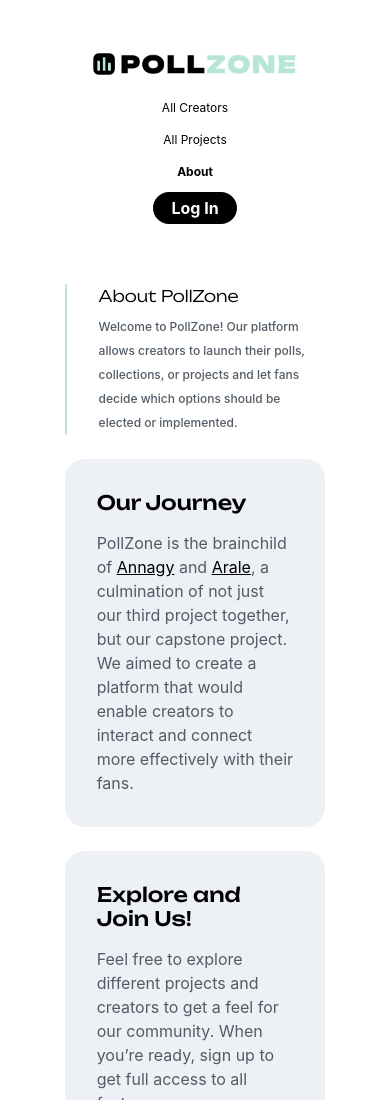
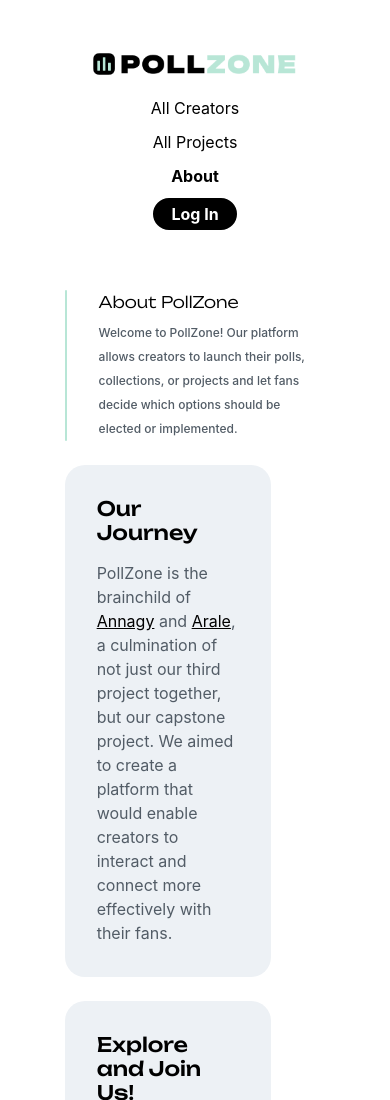
Before and after one commit to justArale/pollzone-client, a React (Vite) app: page /about in a window 390 px wide. Shown: the top 1100 px of the page. Built offline with nearby package versions, Linux system fonts and the light colour scheme; no server answers.

Commit message:
responsive design

```diff
--- a/src/App.css
+++ b/src/App.css
@@ -1,6 +1,5 @@
 .page {
   height: 100%;
-  width: 73vw;
   display: flex;
   flex-direction: column;
   gap: 48px;
--- a/src/components/Navbar.css
+++ b/src/components/Navbar.css
@@ -77,14 +77,4 @@
     flex-direction: column;
     gap: 10px;
   }
-
-  .linkNavbar {
-    font-size: var(--font-size-small);
-  }
 }
-
-@media (max-width: 480px) {
-  .pageWrapper {
-    gap: 8px;
-  }
-}
--- a/src/components/ProjectDetailPage.css
+++ b/src/components/ProjectDetailPage.css
@@ -224,35 +224,28 @@
 }
 
 @media (max-width: 768px) {
-  .PollDetails {
+  .optionsContainer {
+    flex-direction: column;
+  }
+
+  .voteInfoBox {
     flex-direction: column;
     align-items: flex-start;
-  }
-
-  .optionsContainer {
-    flex-direction: column;
+    gap: 12px;
   }
 
   .optionCard {
     width: 100%;
   }
+
+  .optionInfoBox {
+    width: 53vw;
+  }
 }
 
 @media (max-width: 480px) {
-  .PollDetails {
-    flex-direction: column;
-    align-items: flex-start;
-    gap: 10px;
-  }
-
   .projectHeader {
     font-size: var(--font-size-large);
-  }
-
-  .optionCard {
-    width: 100%;
-    padding: 20px;
-    margin: 20px 0;
   }
 
   .optionTitle {
```
